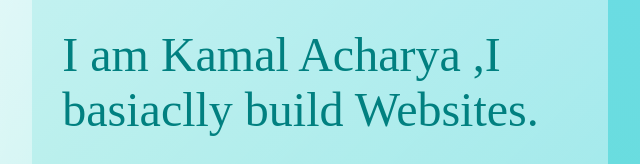
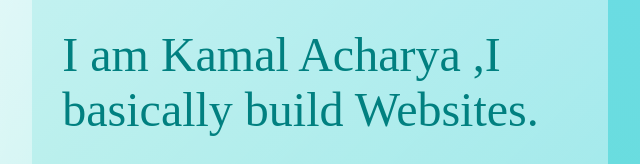
Before and after one commit to Kamal-Acharya/port2, a website: page dist/index.html in a window 1280 px wide. Shown: the part 245-409 px from the top of the page, 416-1056 px from the left. Drawn offline with Linux system fonts and the light colour scheme.

Commit message:
t commit

```diff
--- a/dist/index.html
+++ b/dist/index.html
@@ -199,7 +199,7 @@
                 <h1>HI,</h1>
                 <p>Looking for a <br> web developer!!!</p>
                 <div class="con">
-                    I am Kamal Acharya ,I basiaclly build Websites.
+                    I am Kamal Acharya ,I basically build Websites.
                 </div>
 
   <footer>copyright&copy;kadev3158</footer>
```
